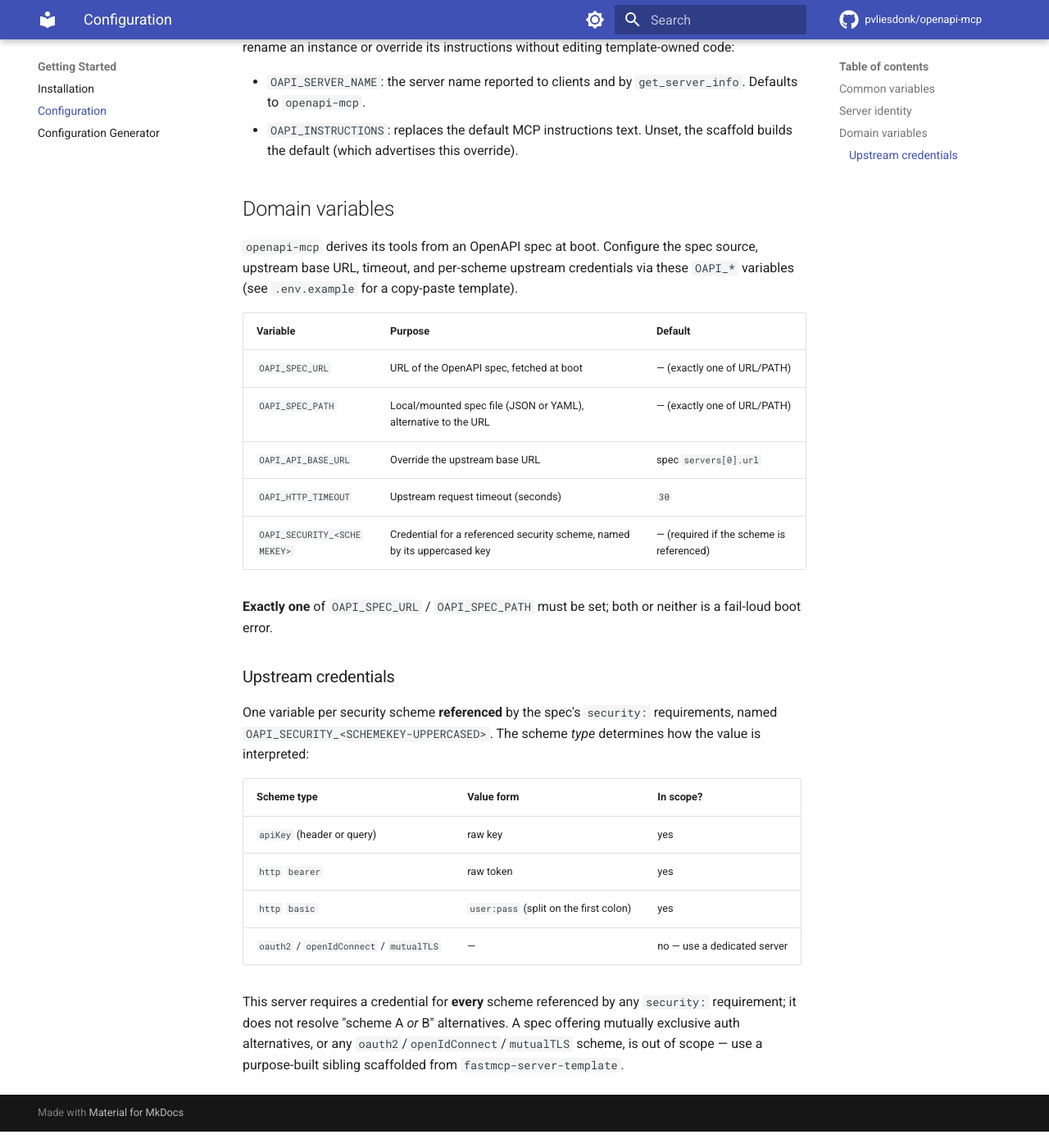
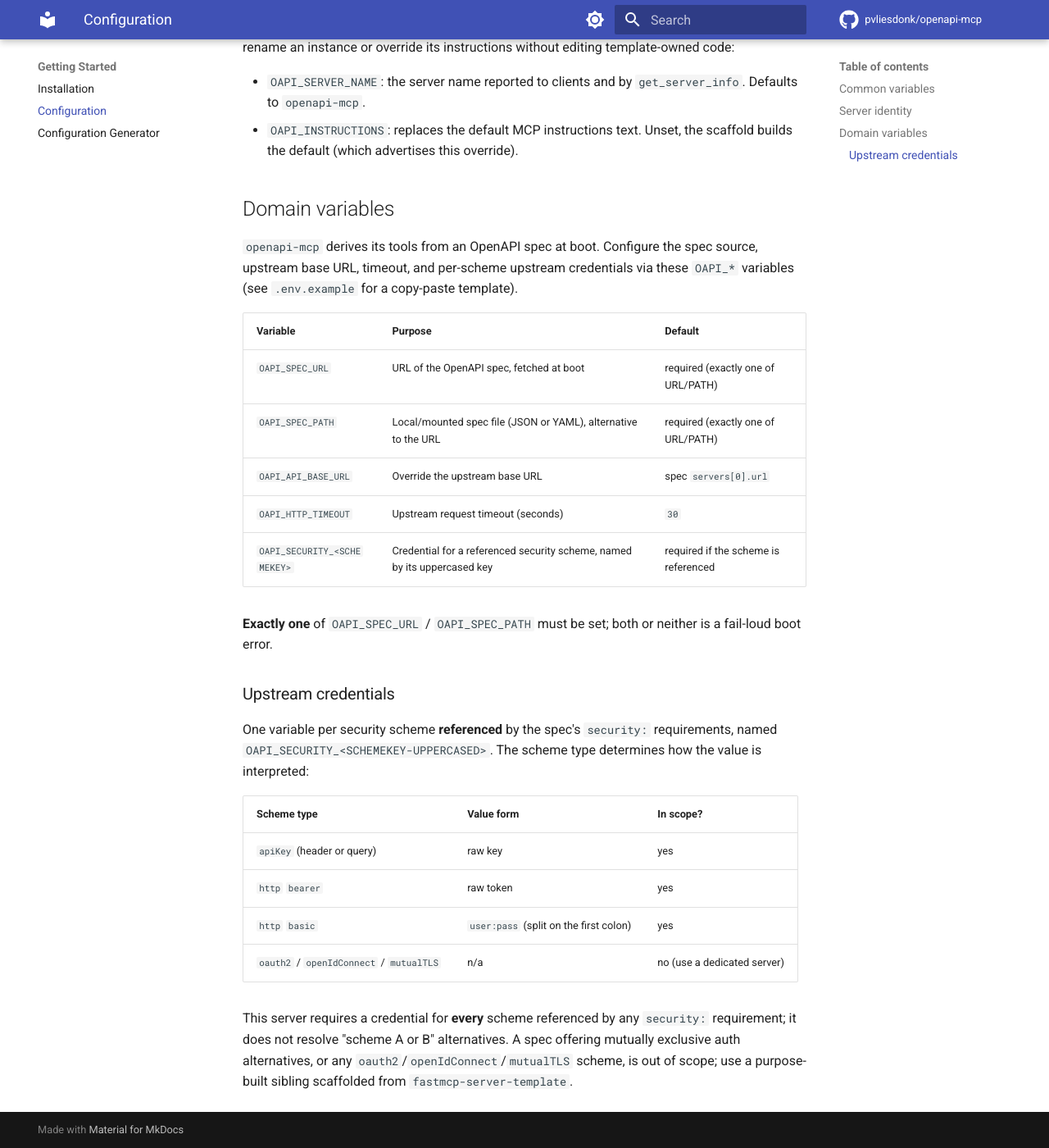
Before and after one commit to pvliesdonk/openapi-mcp, an MkDocs documentation site: the page built from docs/configuration.md, in a window 1280 px wide and 1400 px high, scrolled down 467 px. Shown: the whole window at 82% size. Built offline with MkDocs 1.6.1 and Material for MkDocs 9.7.7, drawn with Linux system fonts in a browser that asks for light colours; comment, search, counter and statistics services are not loaded; the version menu is left out.

Commit message:
docs: make domain prose Vale-clean
Drop em-dashes and italic emphasis flagged by the ai-tells/Google Vale
styles; reword the API possessive; add 'APIs'/'uppercased'/'liveness' to the
project accept vocabulary.

```diff
--- a/docs/configuration.md
+++ b/docs/configuration.md
@@ -31,11 +31,11 @@ via these `OAPI_*` variables (see `.env.example` for a copy-paste template).
 
 | Variable | Purpose | Default |
 |---|---|---|
-| `OAPI_SPEC_URL` | URL of the OpenAPI spec, fetched at boot | — (exactly one of URL/PATH) |
-| `OAPI_SPEC_PATH` | Local/mounted spec file (JSON or YAML), alternative to the URL | — (exactly one of URL/PATH) |
+| `OAPI_SPEC_URL` | URL of the OpenAPI spec, fetched at boot | required (exactly one of URL/PATH) |
+| `OAPI_SPEC_PATH` | Local/mounted spec file (JSON or YAML), alternative to the URL | required (exactly one of URL/PATH) |
 | `OAPI_API_BASE_URL` | Override the upstream base URL | spec `servers[0].url` |
 | `OAPI_HTTP_TIMEOUT` | Upstream request timeout (seconds) | `30` |
-| `OAPI_SECURITY_<SCHEMEKEY>` | Credential for a referenced security scheme, named by its uppercased key | — (required if the scheme is referenced) |
+| `OAPI_SECURITY_<SCHEMEKEY>` | Credential for a referenced security scheme, named by its uppercased key | required if the scheme is referenced |
 
 **Exactly one** of `OAPI_SPEC_URL` / `OAPI_SPEC_PATH` must be set; both or
 neither is a fail-loud boot error.
@@ -43,7 +43,7 @@ neither is a fail-loud boot error.
 ### Upstream credentials
 
 One variable per security scheme **referenced** by the spec's `security:`
-requirements, named `OAPI_SECURITY_<SCHEMEKEY-UPPERCASED>`. The scheme *type*
+requirements, named `OAPI_SECURITY_<SCHEMEKEY-UPPERCASED>`. The scheme type
 determines how the value is interpreted:
 
 | Scheme type | Value form | In scope? |
@@ -51,11 +51,11 @@ determines how the value is interpreted:
 | `apiKey` (header or query) | raw key | yes |
 | `http` `bearer` | raw token | yes |
 | `http` `basic` | `user:pass` (split on the first colon) | yes |
-| `oauth2` / `openIdConnect` / `mutualTLS` | — | no — use a dedicated server |
+| `oauth2` / `openIdConnect` / `mutualTLS` | n/a | no (use a dedicated server) |
 
 This server requires a credential for **every** scheme referenced by any
-`security:` requirement; it does not resolve "scheme A *or* B" alternatives.
+`security:` requirement; it does not resolve "scheme A or B" alternatives.
 A spec offering mutually exclusive auth alternatives, or any
-`oauth2`/`openIdConnect`/`mutualTLS` scheme, is out of scope — use a
+`oauth2`/`openIdConnect`/`mutualTLS` scheme, is out of scope; use a
 purpose-built sibling scaffolded from `fastmcp-server-template`.
 <!-- DOMAIN-CONFIG-VARS-END -->
```
Also changed, not shown: README.md (+6 -6 lines), 1 other file.
